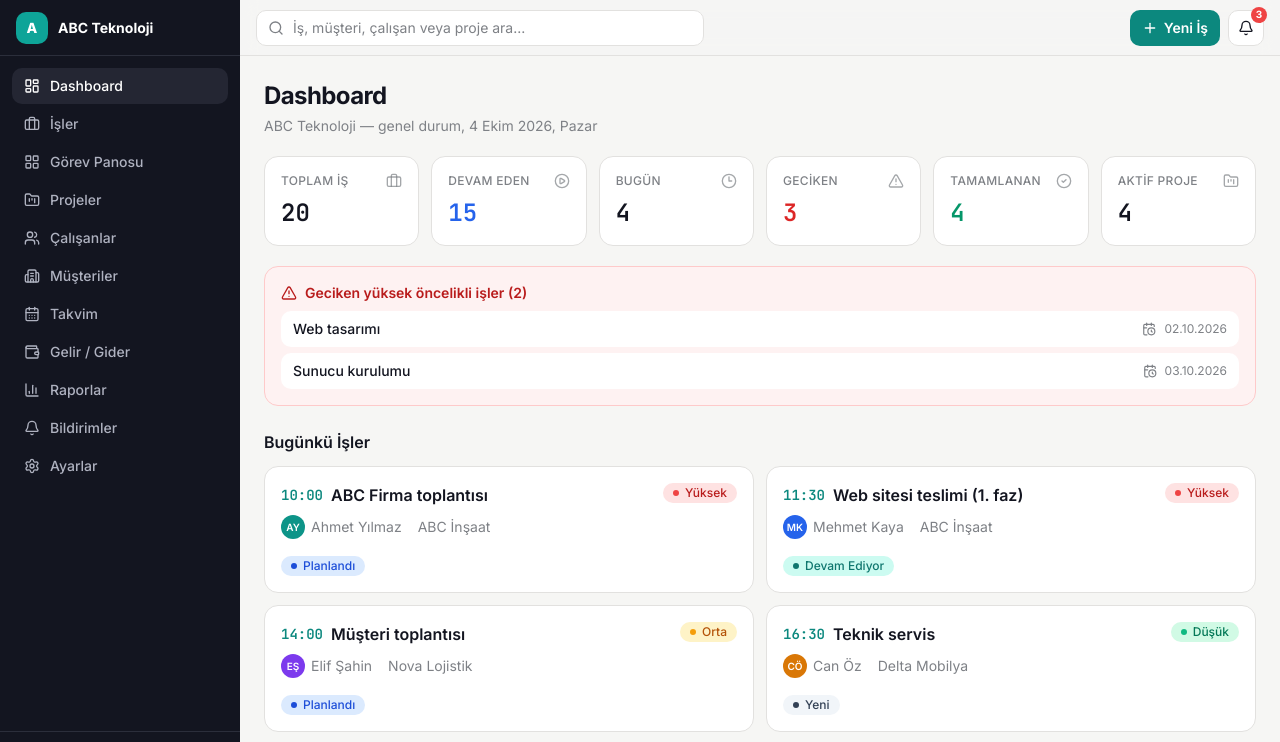
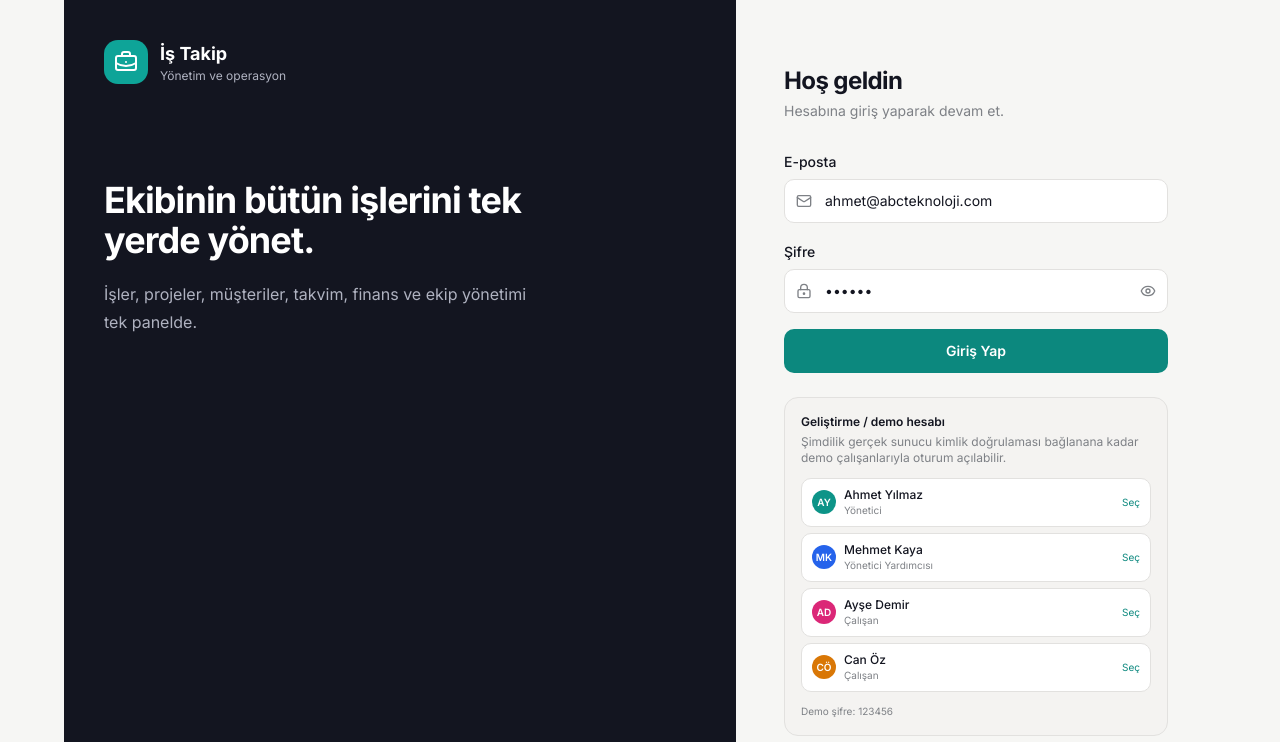
Before and after one commit to Joulexnx/istakip, a React (Vite) app: page /#/giris in a window 1280 px wide. Before the commit this address led to /#/. Shown: the top 742 px of the page. Built offline with nearby package versions, Linux system fonts and the light colour scheme.

Commit message:
Add protected routes and login flow

```diff
--- a/src/App.tsx
+++ b/src/App.tsx
@@ -1,9 +1,10 @@
 import { useState } from 'react';
-import { Navigate, Route, Routes } from 'react-router';
+import { Navigate, Route, Routes, useLocation } from 'react-router';
 import { Toaster } from 'sonner';
 import { AppProvider, useApp } from '@/store/AppContext';
 import { AppLayout } from '@/components/layout/AppLayout';
 import { JobFormModal, type JobFormValues } from '@/components/jobs/JobFormModal';
+import LoginPage from '@/pages/LoginPage';
 import Dashboard from '@/pages/Dashboard';
 import Jobs from '@/pages/Jobs';
 import JobDetail from '@/pages/JobDetail';
@@ -17,6 +18,17 @@ import Reports from '@/pages/Reports';
 import Notifications from '@/pages/Notifications';
 import Settings from '@/pages/Settings';
 
+function ProtectedRoutes() {
+  const { isAuthenticated } = useApp();
+  const location = useLocation();
+
+  if (!isAuthenticated) {
+    return <Navigate to="/giris" replace state={{ from: location.pathname }} />;
+  }
+
+  return <Shell />;
+}
+
 function Shell() {
   const { db } = useApp();
   const [jobModal, setJobModal] = useState(false);
@@ -27,11 +39,10 @@ function Shell() {
     setJobModal(true);
   };
 
-  // Tüm veriler silindiyse ayarlar sayfası dışında anlamlı ekran kalmaz
   const empty = db.employees.length === 0;
 
   return (
-    <AppLayout onNewJob={() => openNewJob()}>
+    <AppLayout onNewJob={openNewJob}>
       <Routes>
         <Route path="/" element={<Dashboard />} />
         <Route path="/isler" element={<Jobs onNewJob={openNewJob} />} />
@@ -58,10 +69,21 @@ function Shell() {
   );
 }
 
+function AppRoutes() {
+  const { isAuthenticated } = useApp();
+
+  return (
+    <Routes>
+      <Route path="/giris" element={isAuthenticated ? <Navigate to="/" replace /> : <LoginPage />} />
+      <Route path="/*" element={<ProtectedRoutes />} />
+    </Routes>
+  );
+}
+
 export default function App() {
   return (
     <AppProvider>
-      <Shell />
+      <AppRoutes />
       <Toaster position="top-center" richColors closeButton />
     </AppProvider>
   );
```
